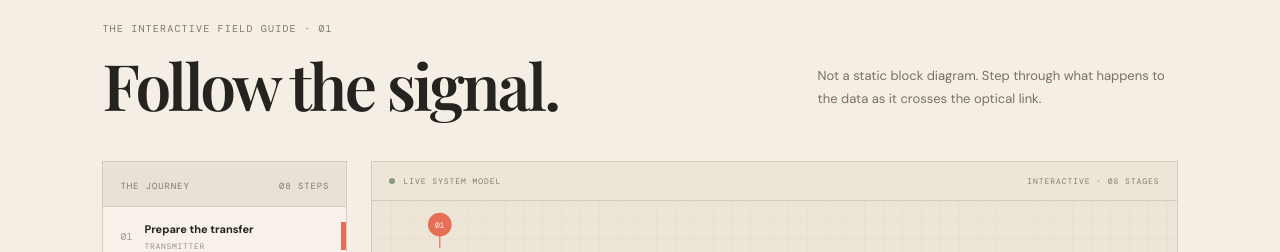
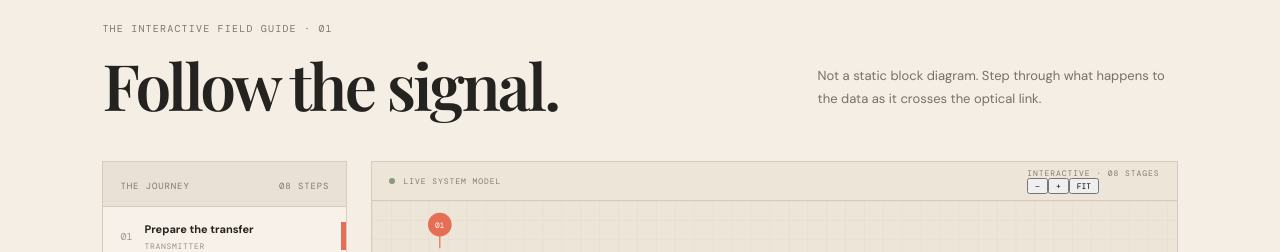
Before and after one commit to luckyprinter/lifi, a React (Vite) app: page / in a window 1280 px wide. Shown: the part 1005-1257 px from the top of the page. Built offline with nearby package versions, Linux system fonts and the light colour scheme; a web font is replaced by a local one.

Commit message:
Add zoom and fit controls to the interactive system diagram

```diff
--- a/src/App.jsx
+++ b/src/App.jsx
@@ -42,7 +42,7 @@ function SignalDiagram({ active }) {
   const names = ['TX GUI','USB','4B5B','FRAME','LED','BPW34','RX MCU','FILE'];
   const activeX = 86 + active * 124;
   return <div className="diagram-frame">
-    <div className="diagram-topline"><span><i/> LIVE SYSTEM MODEL</span><span>INTERACTIVE · 08 STAGES</span></div>
+    <div className="diagram-topline"><span><i/> LIVE SYSTEM MODEL</span><div className="diagram-toolbar"><span>INTERACTIVE · 08 STAGES</span><button onClick={()=>setZoom(v=>Math.max(.85,v-.15))} aria-label="Zoom out">−</button><button onClick={()=>setZoom(v=>Math.min(1.6,v+.15))} aria-label="Zoom in">+</button><button onClick={()=>setZoom(1)} aria-label="Fit diagram">FIT</button></div></div>
     <svg className="signal-svg" viewBox="0 0 1020 330" role="img" aria-label="Isometric diagram of the visible light communication signal path">
       <defs>
         <pattern id="grid" width="24" height="24" patternUnits="userSpaceOnUse"><path d="M24 0H0V24" fill="none" stroke="#d7cbbd" strokeWidth=".7"/></pattern>
```
